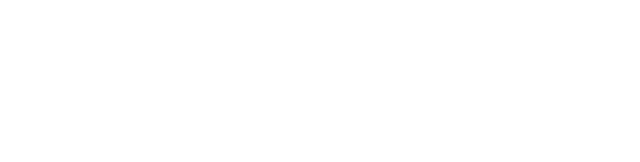
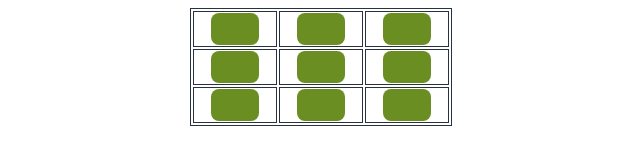
Before and after one commit to FernandoJudice/odin-tic-tac-toe, a plain HTML site: page index.html in a window 1280 px wide. Shown: the whole page, without its empty margins (319-959 px from the left). Drawn offline with Linux system fonts and the light colour scheme.

Commit message:
render board functions

```diff
--- a/index.html
+++ b/index.html
@@ -9,7 +9,7 @@
 </head>
 <body>
     <div class="container">
-        <div class="board"></div>
+        <table class="board"></table>
     </div>
 </body>
 </html>
--- a/index.js
+++ b/index.js
@@ -52,10 +52,10 @@ function createGame (board, turnManager) {
 
     const play = (x,y) => {
         if (_is_over) {
-            return
+            return board.getSpot(x,y)
         }
         if (board.getSpot(x,y) == _player1.get() || board.getSpot(x,y) == _player2.get()) {
-            return
+            return board.getSpot(x,y)
         }
         board.setSpot(x,y,_activePlayer());
         if (_checkLine(_board.getRow(x))||_checkLine(_board.getCol(y))||_checkLine(_board.getDiagCres())||_checkLine(_board.getDiagDesc())){
@@ -64,14 +64,41 @@ function createGame (board, turnManager) {
         };
         board.printBoard();
         _turnManager.passTurn();
+        return board.getSpot(x,y)
     }
     return {play}
 };
 
+function makeUpdateSpot(i,j,game, button) {
+    const x = i;
+    const y = j;
+    const _game = game;
+    const _button = button;
+    return function updateSpot ()  {
+        _button.textContent = _game.play(x,y);
+    }
+}
+
+
+function renderBoard() {
+
+    for(let i=0; i<3; i++) {
+        const row = document.createElement("tr");
+        boardVisual.appendChild(row)
+
+        for(let j=0; j<3; j++) {
+            const col = document.createElement("td");
+            row.appendChild(col);
+
+            const button = document.createElement("button");
+            button.classList.add("myButton");
+            button.addEventListener("click", makeUpdateSpot(i,j, game, button))
+            col.appendChild(button);
+        }
+    }
+}
+
+
+
 const game = createGame(board,turnManager)
-game.play(0,0);
-game.play(1,0);
-game.play(1,1);
-game.play(1,2);
-game.play(2,2);
-game.play(2,1);
+renderBoard();
--- a/style.css
+++ b/style.css
@@ -3,3 +3,17 @@
     justify-content: center;
     color: #293241;
 }
+
+.myButton {
+    color: white;
+    margin: 0px 16px;
+    background-color: olivedrab;
+    padding: 16px 24px;
+    border: 16px;
+    border-radius: 8px;
+    font-weight: bold;
+}
+
+table,th, td {
+    border: 1px solid;
+}
```
